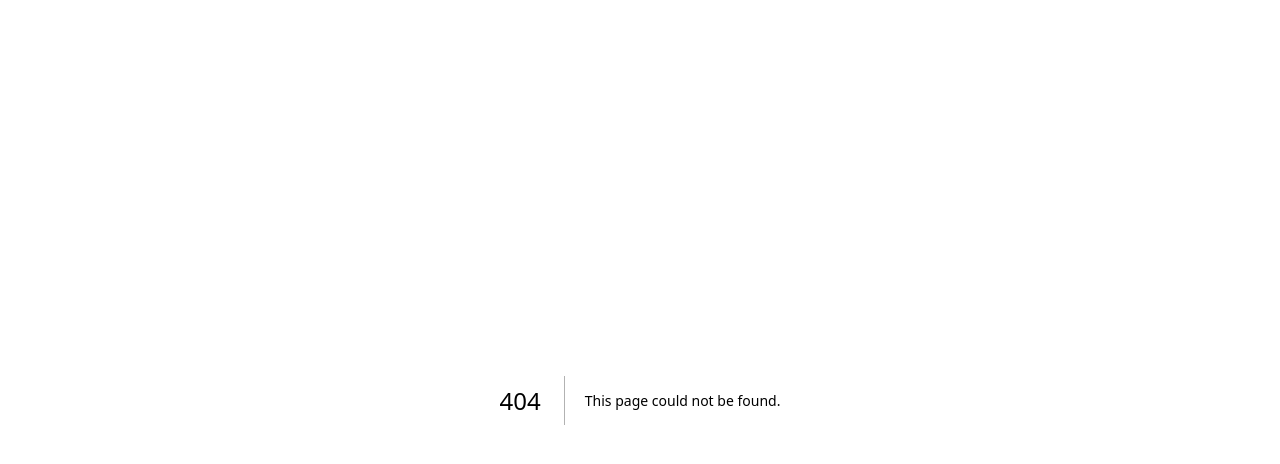
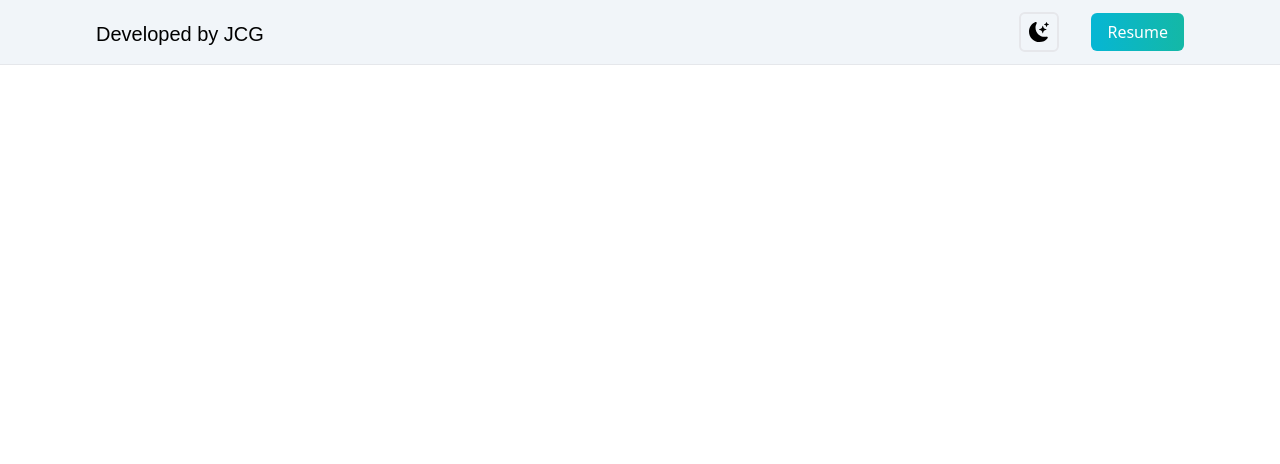
Before and after one commit to juancgalueweb/my-portfolio, a Next.js app: page /components/AppWrapper in a window 1280 px wide. Before the commit this address had no page. Shown: the top 464 px of the page. Built offline with nearby package versions, Linux system fonts and the light colour scheme; a web font is replaced by a local one.

Commit message:
Creates AppWrapper to reuse Head, Navbar and main

```diff
--- /dev/null
+++ b/src/pages/components/AppWrapper.tsx
@@ -0,0 +1,35 @@
+import { DarkModeContext } from '@/context/DarkModeContext'
+import Head from 'next/head'
+import { FC, PropsWithChildren, useContext } from 'react'
+import Navbar from './Navbar'
+
+interface TProps {
+  title: string
+  description?: string
+}
+
+const AppWrapper: FC<PropsWithChildren<TProps>> = ({
+  title,
+  description,
+  children
+}) => {
+  const { darkMode } = useContext(DarkModeContext)
+  return (
+    <>
+      <div className={darkMode ? 'dark' : ''}>
+        <Head>
+          <title>{title}</title>
+          {description && <meta name='description' content={description} />}
+          <meta name='viewport' content='width=device-width, initial-scale=1' />
+          <link rel='shortcut icon' href='/favicon.ico' type='image/x-icon' />
+        </Head>
+        <main className='bg-white dark:bg-[#101827] min-h-screen relative'>
+          <Navbar />
+          {children}
+        </main>
+      </div>
+    </>
+  )
+}
+
+export default AppWrapper
--- a/src/pages/components/Navbar.tsx
+++ b/src/pages/components/Navbar.tsx
@@ -5,7 +5,7 @@ import { BsBrightnessHighFill, BsFillMoonStarsFill } from 'react-icons/bs'
 const Navbar: FC = () => {
   const { darkMode, setDarkMode } = useContext(DarkModeContext)
 
-  const changeDarkMode = () => {
+  const changeDarkMode = (): void => {
     setDarkMode(!darkMode)
   }
 
--- a/src/pages/components/Portfolio.tsx
+++ b/src/pages/components/Portfolio.tsx
@@ -3,7 +3,6 @@ import libraryProject from 'public/biblioteca-mern.png'
 import cocktailsDBProject from 'public/cocktails-db.png'
 import winesProject from 'public/mywines.jpg'
 import tictactoeProject from 'public/tic-tac-toe.png'
-
 import { FC } from 'react'
 
 const Portfolio: FC = () => {
--- a/src/pages/index.tsx
+++ b/src/pages/index.tsx
@@ -1,28 +1,17 @@
-import { DarkModeContext } from '@/context/DarkModeContext'
-import Head from 'next/head'
-import { useContext } from 'react'
+import AppWrapper from './components/AppWrapper'
 import Hero from './components/Hero'
-import Navbar from './components/Navbar'
 import Portfolio from './components/Portfolio'
 import Technologies from './components/Technologies'
 
 export default function Home() {
-  const { darkMode } = useContext(DarkModeContext)
+  const title = 'Juan Galué portafolio'
+  const description = 'Mi portafolio web diseñado con NextJS y Typescript'
 
   return (
-    <div className={darkMode ? 'dark' : ''}>
-      <Head>
-        <title>Juan Galué portfolio</title>
-        <meta name='description' content='Generated by create next app' />
-        <meta name='viewport' content='width=device-width, initial-scale=1' />
-        <link rel='icon' href='/favicon.ico' />
-      </Head>
-      <main className='bg-white dark:bg-[#101827] min-h-screen relative'>
-        <Navbar />
-        <Hero />
-        <Technologies />
-        <Portfolio />
-      </main>
-    </div>
+    <AppWrapper title={title} description={description}>
+      <Hero />
+      <Technologies />
+      <Portfolio />
+    </AppWrapper>
   )
 }
```
